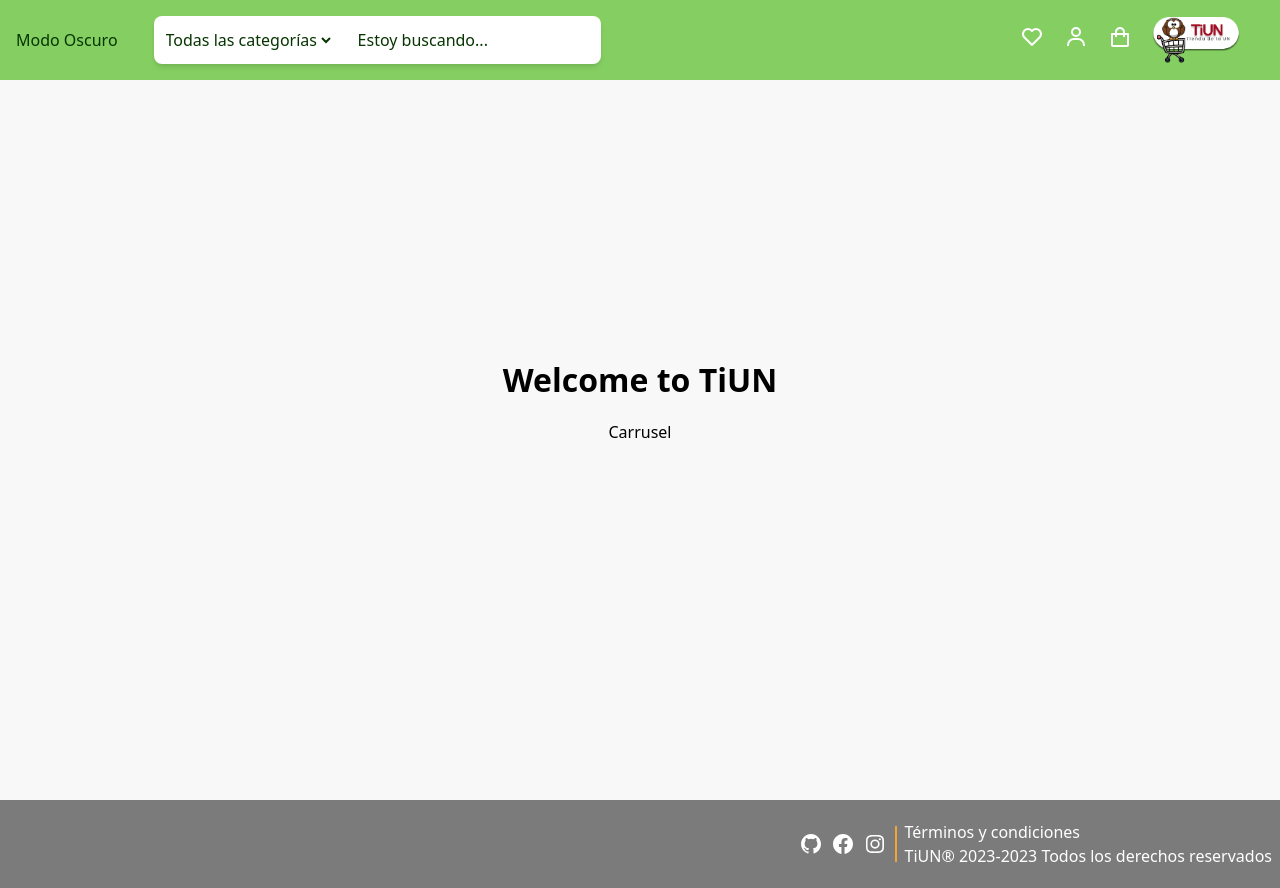
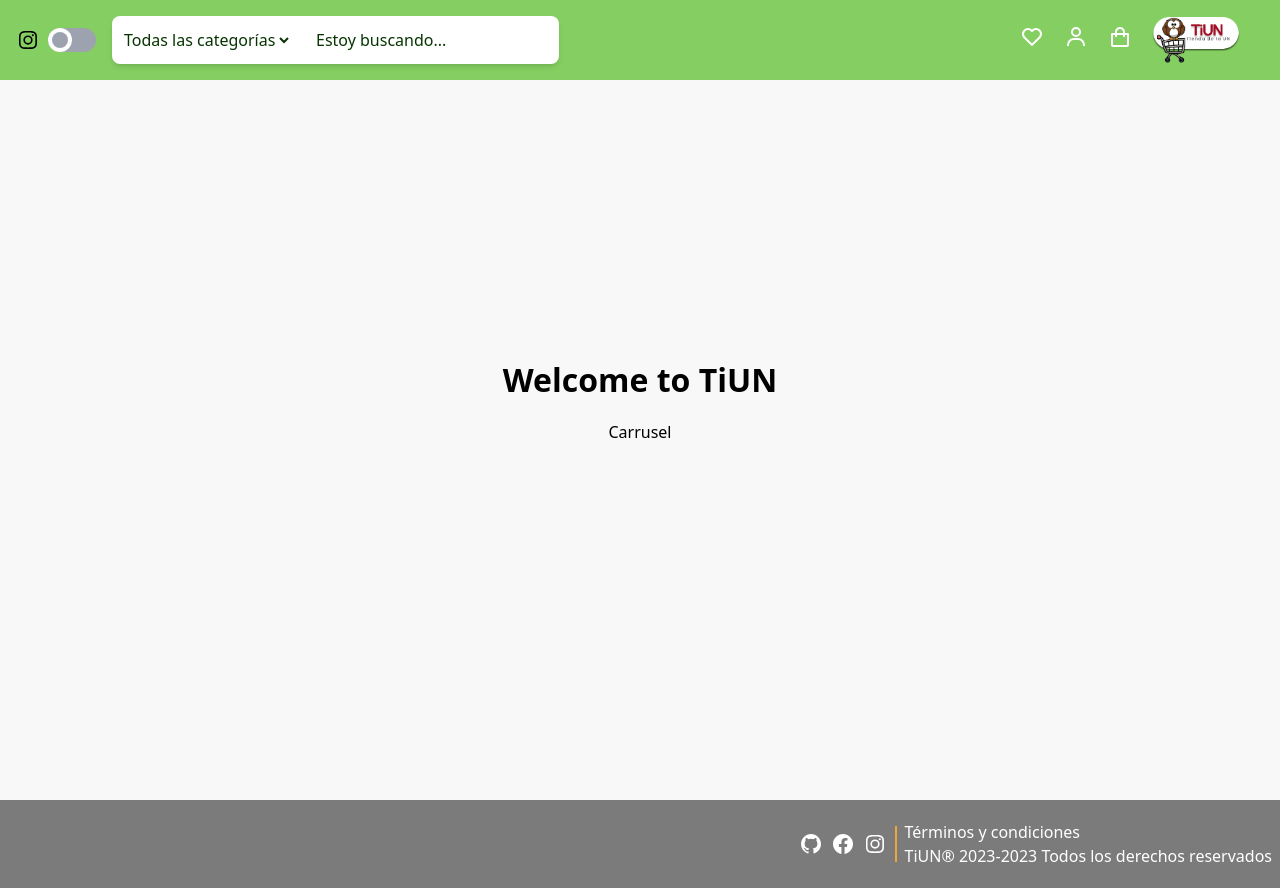
Before and after one commit to lalopezpa/TiUN-Front, a React (Vite) app: page / in a window 1280 px wide. Built offline with nearby package versions, Linux system fonts and the light colour scheme.

Commit message:
Configuracion global del darkmode

```diff
--- a/src/components/common/Header.tsx
+++ b/src/components/common/Header.tsx
@@ -2,8 +2,11 @@
 import React, {useState} from 'react';
 import logoMini from '../../assets/logomini.png';
 import {ShoppingCartIcon, UserIcon, FavoritesIcon} from '../icons/icons';
+import DarkModeToggle from './DarkModeToggle';
+import useDarkMode from '../../hooks/useDarkMode';
 
 const Header = () => {
+	const {modoOscuro, toggleModoOscuro} = useDarkMode();
 	// TODO Para implementar
 	// const [selectedCategory, setSelectedCategory] = useState('');
 	// const [searchQuery, setSearchQuery] = useState('');
@@ -22,11 +25,9 @@
 	};
 
 	return (
-		<header className=' fixed top-0 left-0 right-0 flex justify-between items-center p-4 bg-verdeClaro text-poppins '>
+		<header className=' fixed top-0 left-0 right-0 flex justify-between items-center p-4 bg-verdeClaro text-poppins dark:bg-verdeOscuro'>
 			<div className='flex items-center space-x-4'>
-				<button className='mr-5 text-verdeOscuro '>
-				Modo Oscuro
-				</button>
+				<DarkModeToggle modoOscuro={modoOscuro} toggleModoOscuro={toggleModoOscuro} />
 				<div className='flex-grow-0 bg-white p-2 rounded-lg shadow-md  text-verdeOscuro '>
 					<form className='flex items-center space-x-5 '>
 						<select className='bg-white rounded-lg' // TODO por implementar
--- a/src/pages/Auth/login.tsx
+++ b/src/pages/Auth/login.tsx
@@ -25,9 +25,9 @@
 
 	return (
 		<>
-			<header className='fixed top-0 left-0 w-full p-4 bg-transparent'>
+			<header className='fixed top-0 left-0 w-full p-4 bg-transparent z-50'>
 				<div className='flex justify-between'>
-					<Link to='/Home' className='text-white '>Inicio</Link>
+					<Link to='/home' className='text-white  '>Inicio</Link>
 					<DarkModeToggle modoOscuro={modoOscuro} toggleModoOscuro={toggleModoOscuro} />
 				</div>
 			</header>
```
